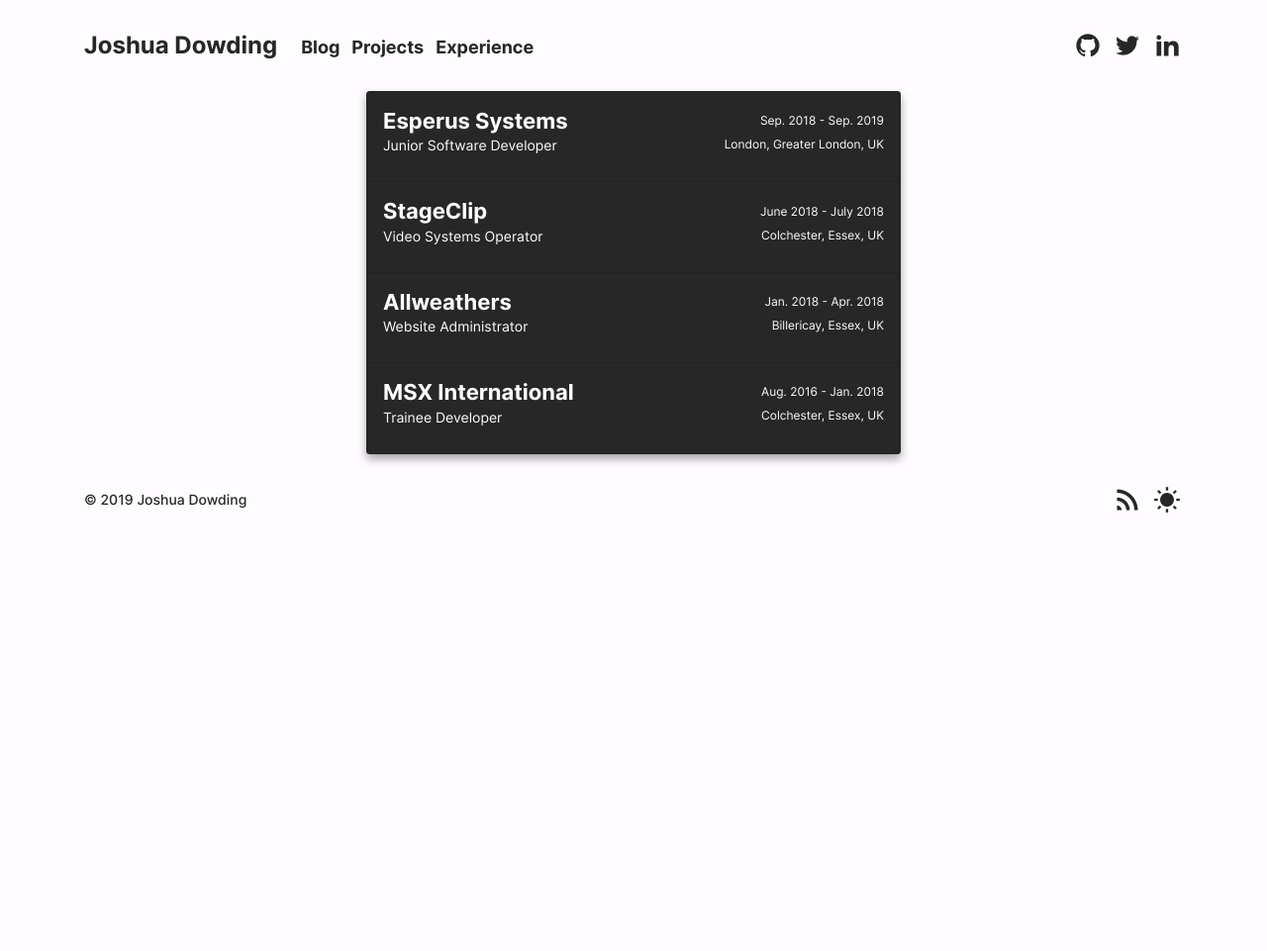
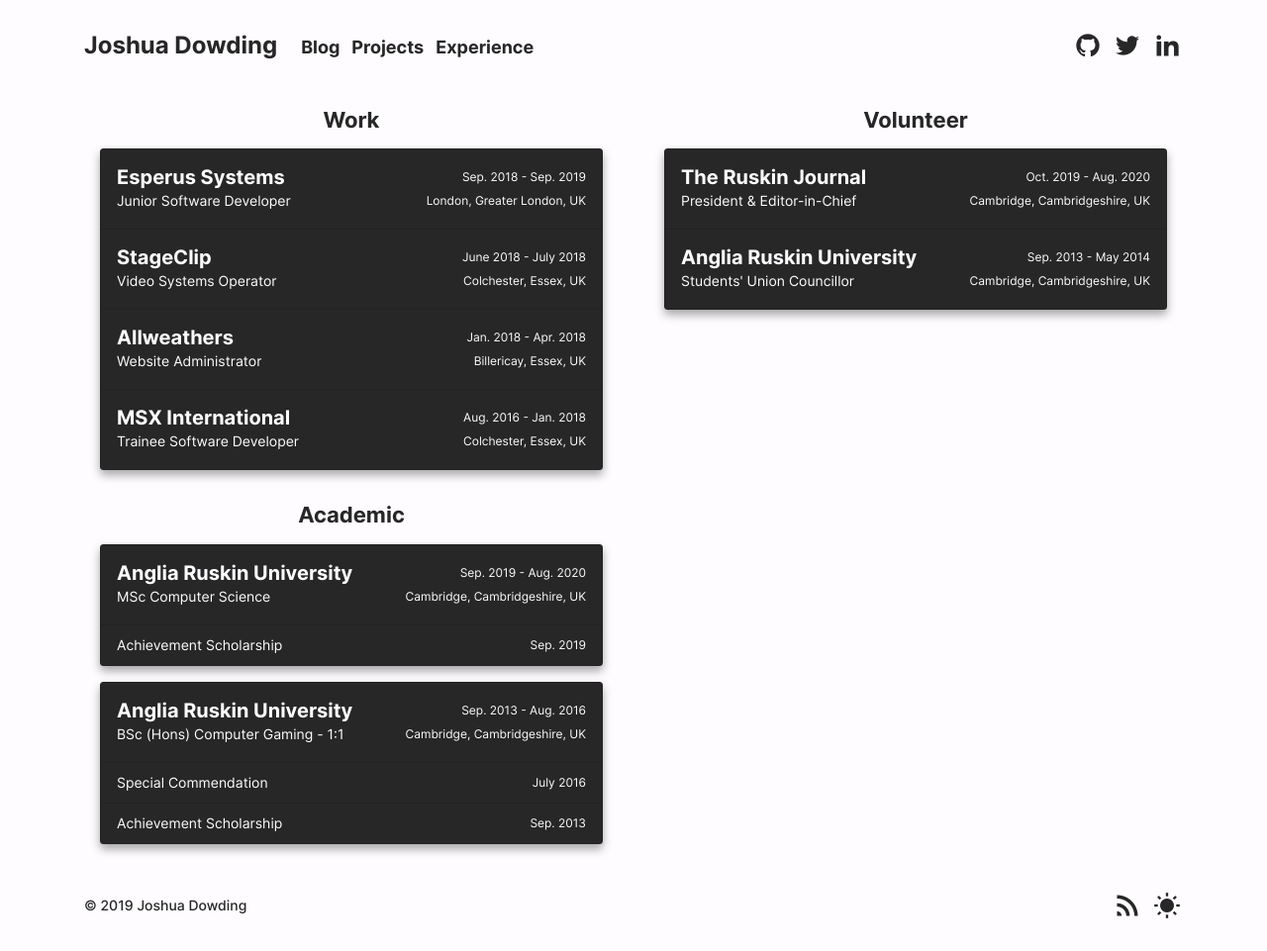
Before and after one commit to joshuadowding/jdowding.me, a Jekyll site: the page built from experience.html, in a window 1280 px wide. Shown: the whole page at 99% size. Built offline with Jekyll 4.4.1, drawn with Linux system fonts in a browser that asks for light colours; before the commit the page ends 900 px from its top, so only the background shows below that.

Commit message:
experience: improve structure of the page and add remaining items

```diff
--- a/css/main.scss
+++ b/css/main.scss
@@ -73,6 +73,11 @@
       font-weight: 700;
       color: var(--colour-text);
       margin: 24px 0 12px;
+
+      &.group-header {
+        margin: 16px;
+        text-align: center;
+      }
     }
 
     h3 {
@@ -602,7 +607,9 @@
     }
 
     .list-group {
-      &#experience-group {
+      &.experience-group {
+        max-width: 512px;
+        margin: 16px;
         border-radius: .35rem;
         -webkit-box-shadow: 0px 5px 10px 0px rgba(0, 0, 0, 0.35);
         -moz-box-shadow: 0px 5px 10px 0px rgba(0, 0, 0, 0.35);
@@ -623,20 +630,29 @@
             border-bottom-right-radius: .35rem;
           }
 
+          &.sub-item {
+            padding: 8px 16px;
+          }
+
           .item-header {
             display: flex;
             flex-direction: row;
             align-items: center;
             margin: 0 0 8px 0;
 
+            &:last-child {
+              margin: 0;
+            }
+
             .header-wrapper,
             .attribute-wrapper {
               display: flex;
               flex-direction: column;
-              width: 50%;
             }
 
             .header-wrapper {
+              width: 60%;
+
               .header-link {
                 .header {
                   &:hover {
@@ -652,6 +668,7 @@
             }
 
             .attribute-wrapper {
+              width: 40%;
               margin-left: auto;
               text-align: right;
             }
@@ -865,6 +882,12 @@
           }
         }
       }
+
+      .list-group {
+        &.experience-group {
+          margin: 16px auto;
+        }
+      }
     }
 
     @media screen and (max-width: 442px) {
--- a/experience.html
+++ b/experience.html
@@ -6,13 +6,14 @@
 
 <div class="container">
   <div class="row">
-    <div class="col-6 ml-auto mr-auto">
-      <ul class="list-group" id="experience-group">
+    <div class="col-xl-6">
+      <h2 class="group-header">Work</h2>
+      <ul class="list-group experience-group">
         <li class="list-group-item">
           <div class="item-header">
             <div class="header-wrapper">
               <a class="header-link" href="https://esperus.com" target="_blank">
-                <h2 class="header">Esperus Systems</h2>
+                <h3 class="header">Esperus Systems</h3>
               </a>
               <p>Junior Software Developer</p>
             </div>
@@ -29,7 +30,7 @@
           <div class="item-header">
             <div class="header-wrapper">
               <a class="header-link" href="https://stageclip.com" target="_blank">
-                <h2 class="header">StageClip</h2>
+                <h3 class="header">StageClip</h3>
               </a>
               <p>Video Systems Operator</p>
             </div>
@@ -46,7 +47,7 @@
           <div class="item-header">
             <div class="header-wrapper">
               <a class="header-link" href="https://www.allweathers.co.uk" target="_blank">
-                <h2 class="header">Allweathers</h2>
+                <h3 class="header">Allweathers</h3>
               </a>
               <p>Website Administrator</p>
             </div>
@@ -63,9 +64,9 @@
           <div class="item-header">
             <div class="header-wrapper">
               <a class="header-link" href="https://www.msxi.com" target="_blank">
-                <h2 class="header">MSX International</h2>
+                <h3 class="header">MSX International</h3>
               </a>
-              <p>Trainee Developer</p>
+              <p>Trainee Software Developer</p>
             </div>
             <div class="attribute-wrapper">
               <p class="attribute">Aug. 2016 - Jan. 2018</p>
@@ -78,5 +79,109 @@
         </li>
       </ul>
     </div>
+    <div class="col-xl-6">
+      <h2 class="group-header">Volunteer</h2>
+      <ul class="list-group experience-group">
+        <li class="list-group-item">
+          <div class="item-header">
+            <div class="header-wrapper">
+              <a class="header-link" href="https://ruskinjournal.com" target="_blank">
+                <h3 class="header">The Ruskin Journal</h3>
+              </a>
+              <p>President & Editor-in-Chief</p>
+            </div>
+            <div class="attribute-wrapper">
+              <p class="attribute">Oct. 2019 - Aug. 2020</p>
+              <p class="attribute">Cambridge, Cambridgeshire, UK</p>
+            </div>
+          </div>
+          <!--<div class="item-body">
+            <p>Donec id elit non mi porta gravida at eget metus. Maecenas sed diam eget risus varius blandit.</p>
+          </div>-->
+        </li>
+        <li class="list-group-item">
+          <div class="item-header">
+            <div class="header-wrapper">
+              <h3 class="header">Anglia Ruskin University</h3>
+              <p>Students' Union Councillor</p>
+            </div>
+            <div class="attribute-wrapper">
+              <p class="attribute">Sep. 2013 - May 2014</p>
+              <p class="attribute">Cambridge, Cambridgeshire, UK</p>
+            </div>
+          </div>
+          <!--<div class="item-body">
+            <p>Donec id elit non mi porta gravida at eget metus. Maecenas sed diam eget risus varius blandit.</p>
+          </div>-->
+        </li>
+      </ul>
+    </div>
+    <div class="col-xl-6">
+      <h2 class="group-header">Academic</h2>
+      <ul class="list-group experience-group">
+        <li class="list-group-item">
+          <div class="item-header">
+            <div class="header-wrapper">
+              <h3 class="header">Anglia Ruskin University</h3>
+              <p>MSc Computer Science</p>
+            </div>
+            <div class="attribute-wrapper">
+              <p class="attribute">Sep. 2019 - Aug. 2020</p>
+              <p class="attribute">Cambridge, Cambridgeshire, UK</p>
+            </div>
+          </div>
+          <!--<div class="item-body">
+            <p>Donec id elit non mi porta gravida at eget metus. Maecenas sed diam eget risus varius blandit.</p>
+          </div>-->
+        </li>
+        <li class="list-group-item sub-item">
+          <div class="item-header">
+            <div class="header-wrapper">
+              <p>Achievement Scholarship</p>
+            </div>
+            <div class="attribute-wrapper">
+              <p class="attribute">Sep. 2019</p>
+            </div>
+          </div>
+        </li>
+      </ul>
+      <ul class="list-group experience-group">
+        <li class="list-group-item">
+          <div class="item-header">
+            <div class="header-wrapper">
+              <h3 class="header">Anglia Ruskin University</h3>
+              <p>BSc (Hons) Computer Gaming - 1:1</p>
+            </div>
+            <div class="attribute-wrapper">
+              <p class="attribute">Sep. 2013 - Aug. 2016</p>
+              <p class="attribute">Cambridge, Cambridgeshire, UK</p>
+            </div>
+          </div>
+          <!--<div class="item-body">
+            <p>Donec id elit non mi porta gravida at eget metus. Maecenas sed diam eget risus varius blandit.</p>
+          </div>-->
+        </li>
+        <li class="list-group-item sub-item">
+          <div class="item-header">
+            <div class="header-wrapper">
+              <p>Special Commendation</p>
+            </div>
+            <div class="attribute-wrapper">
+              <p class="attribute">July 2016</p>
+            </div>
+          </div>
+        </li>
+        <li class="list-group-item sub-item">
+          <div class="item-header">
+            <div class="header-wrapper">
+              <p>Achievement Scholarship</p>
+            </div>
+            <div class="attribute-wrapper">
+              <p class="attribute">Sep. 2013</p>
+            </div>
+          </div>
+        </li>
+      </ul>
+    </div>
   </div>
 </div>
```
